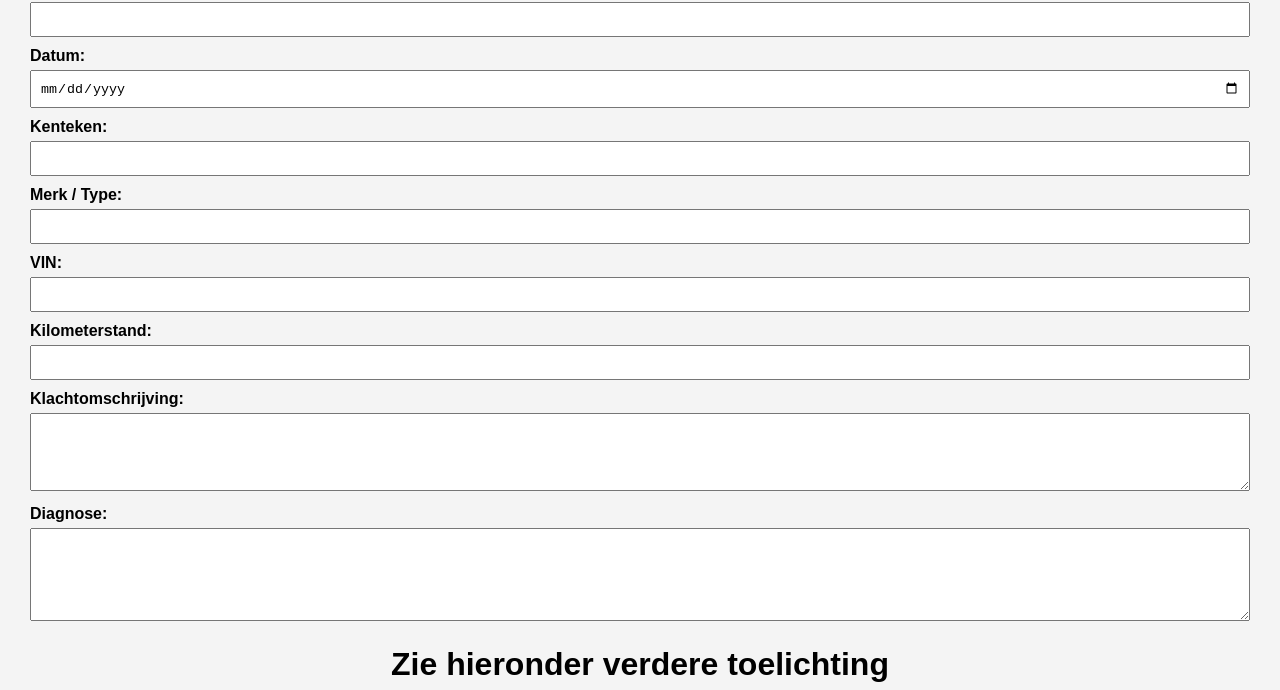
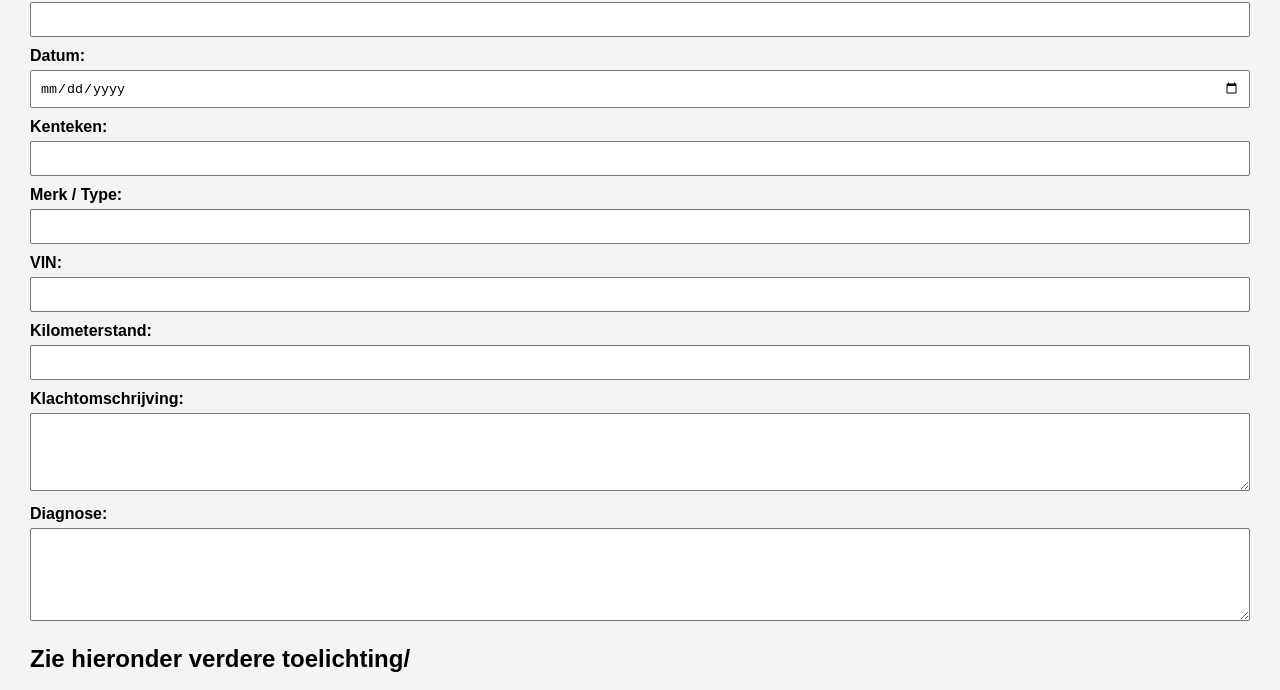
Before and after one commit to Shqiptar334/Doa, a plain HTML site: page index.html in a window 1280 px wide. Shown: the part 109-799 px from the top of the page. Drawn offline with nearby package versions, Linux system fonts and the light colour scheme.

Commit message:
Update index.html

```diff
--- a/index.html
+++ b/index.html
@@ -96,7 +96,7 @@
 <label>Diagnose:</label>
 <textarea id="diagnose" rows="5"></textarea>
 
-<h1>Zie hieronder verdere toelichting</h1>
+<h2>Zie hieronder verdere toelichting/</h2>
 
 <label>Verklaring van opdrachtgever:</label>
 <textarea id="fouten" rows="5"></textarea>
```
